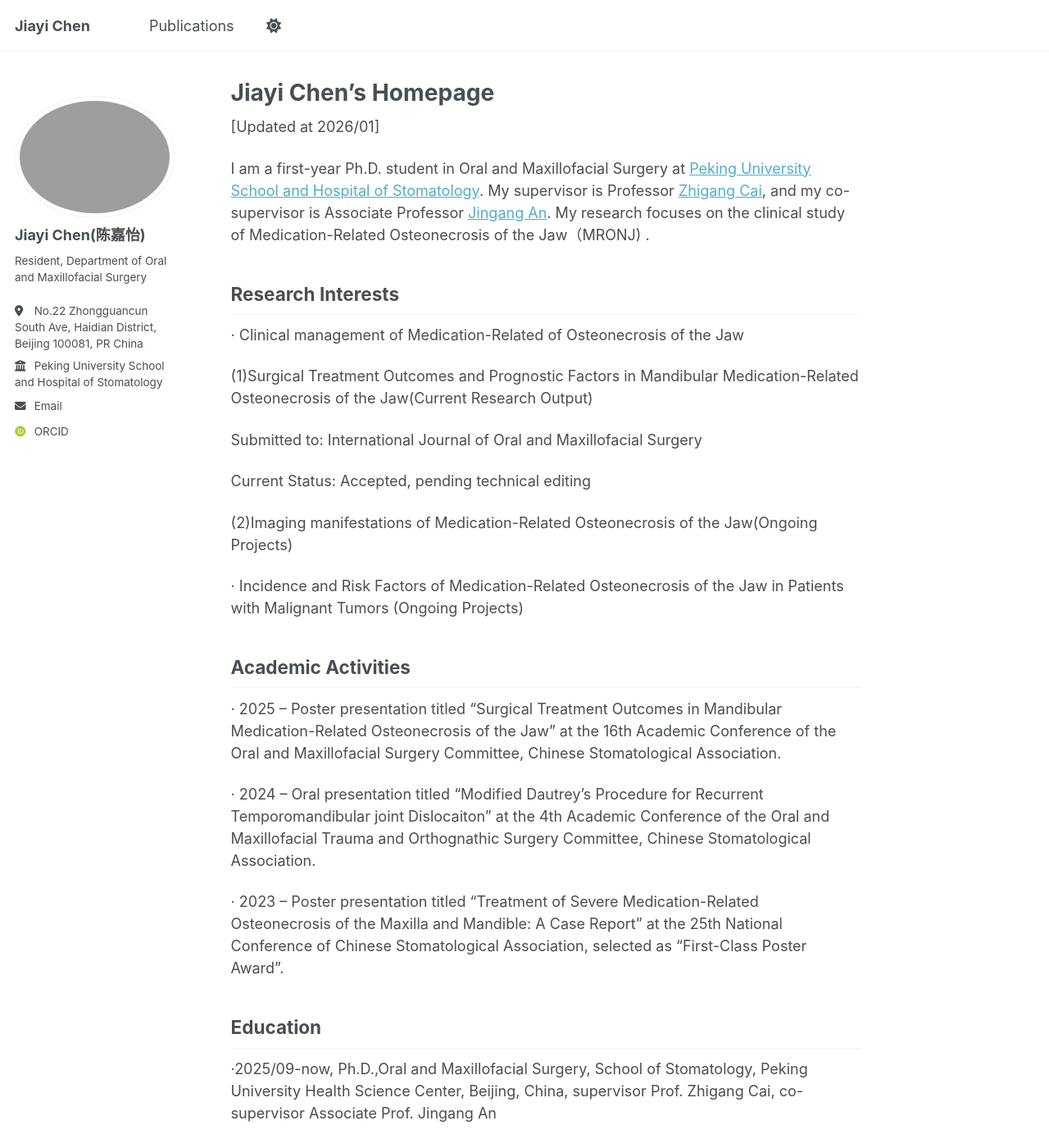
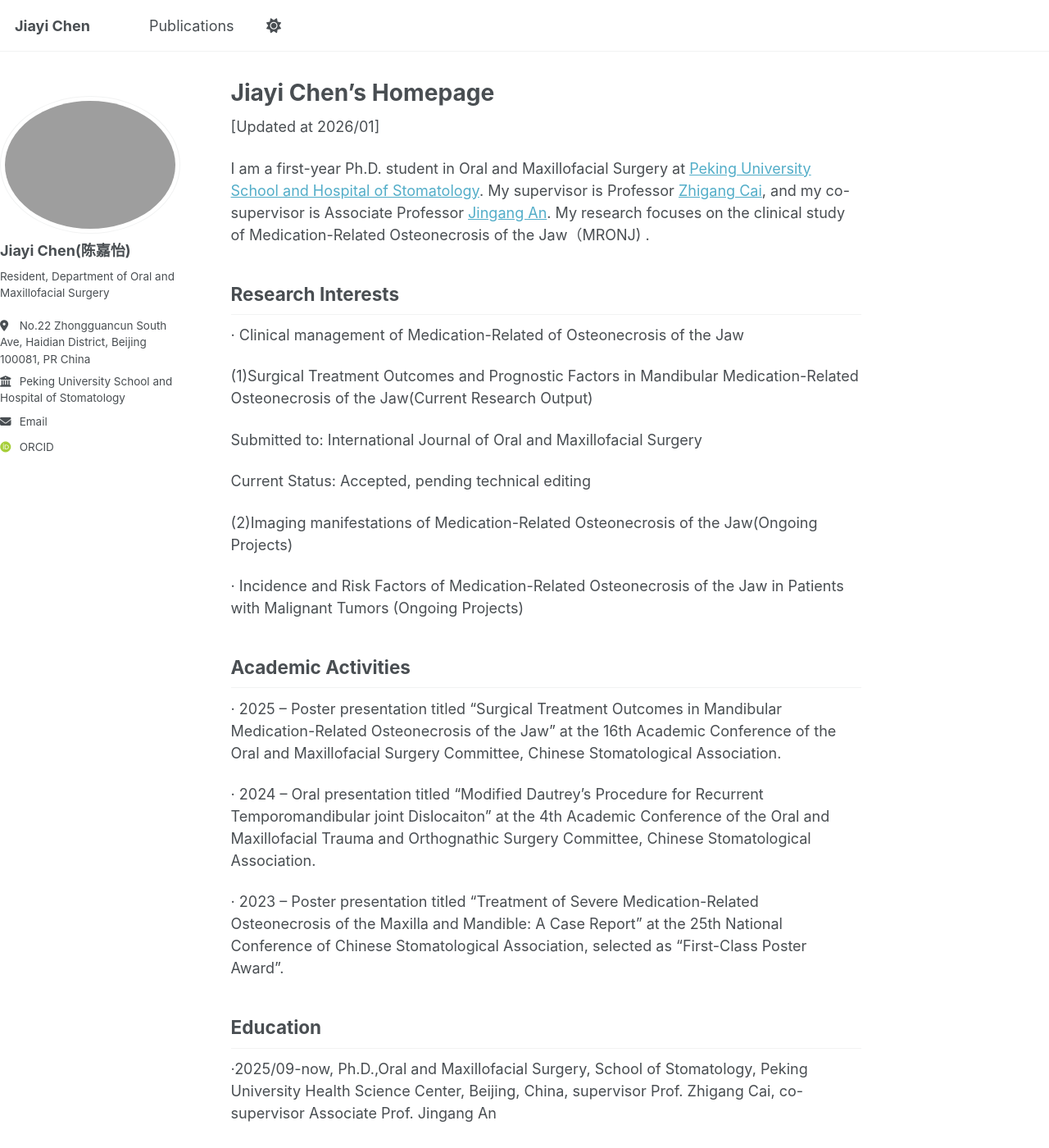
Before and after one commit to JaneJiayiChen/JaneJiayiChen.github.io, a Jekyll site: the page built from _pages/about.md, in a window 1280 px wide and 1400 px high. Shown: the whole window at 82% size. Built offline with Jekyll 4.4.1, drawn with Linux system fonts in a browser that asks for light colours; some web fonts are replaced; a script that is not in the unit is left out.

Commit message:
Update _sidebar.scss

```diff
--- a/_sass/layout/_sidebar.scss
+++ b/_sass/layout/_sidebar.scss
@@ -24,8 +24,12 @@
     position: fixed;
     padding-top: $masthead-height;
     box-sizing: border-box !important;
-    min-width: 180px;
-    max-width: 220px !important;
+    min-width: 220px;
+    max-width: 260px !important;
+    // 修复：调整左侧/右侧间距，预留右侧主页空间（可选，进一步避免覆盖）
+    left: 0 !important; // 固定侧边栏在左侧，不偏移
+    right: auto !important; // 不占用右侧空间
+    z-index: 9 !important; // 降低层级，避免覆盖右侧核心内容（低于主页层级）
   }
 
   @include breakpoint($large) {
@@ -33,6 +37,9 @@
     opacity: 1;
     -webkit-transition: opacity 0.2s ease-in-out;
             transition: opacity 0.2s ease-in-out;
+    // 修复：栅格布局下，限制最大宽度，不超出分配空间
+    max-width: 260px !important;
+    float: left !important; // 强制左浮动，为右侧内容预留空间
 
     &:hover {
       opacity: 1;
@@ -45,8 +52,9 @@
     overflow-x: hidden !important;
     overflow-y: auto !important;               // 大屏下也保留垂直滚动
     box-sizing: border-box !important;
-    max-width: 320px !important;
+    max-width: 260px !important;
     height: 100vh !important; // 大屏下固定高度，确保滚动生效
+    float: left !important; //修复：左浮动
   }
 
   h2, h3, h4, h5, h6 {
```
